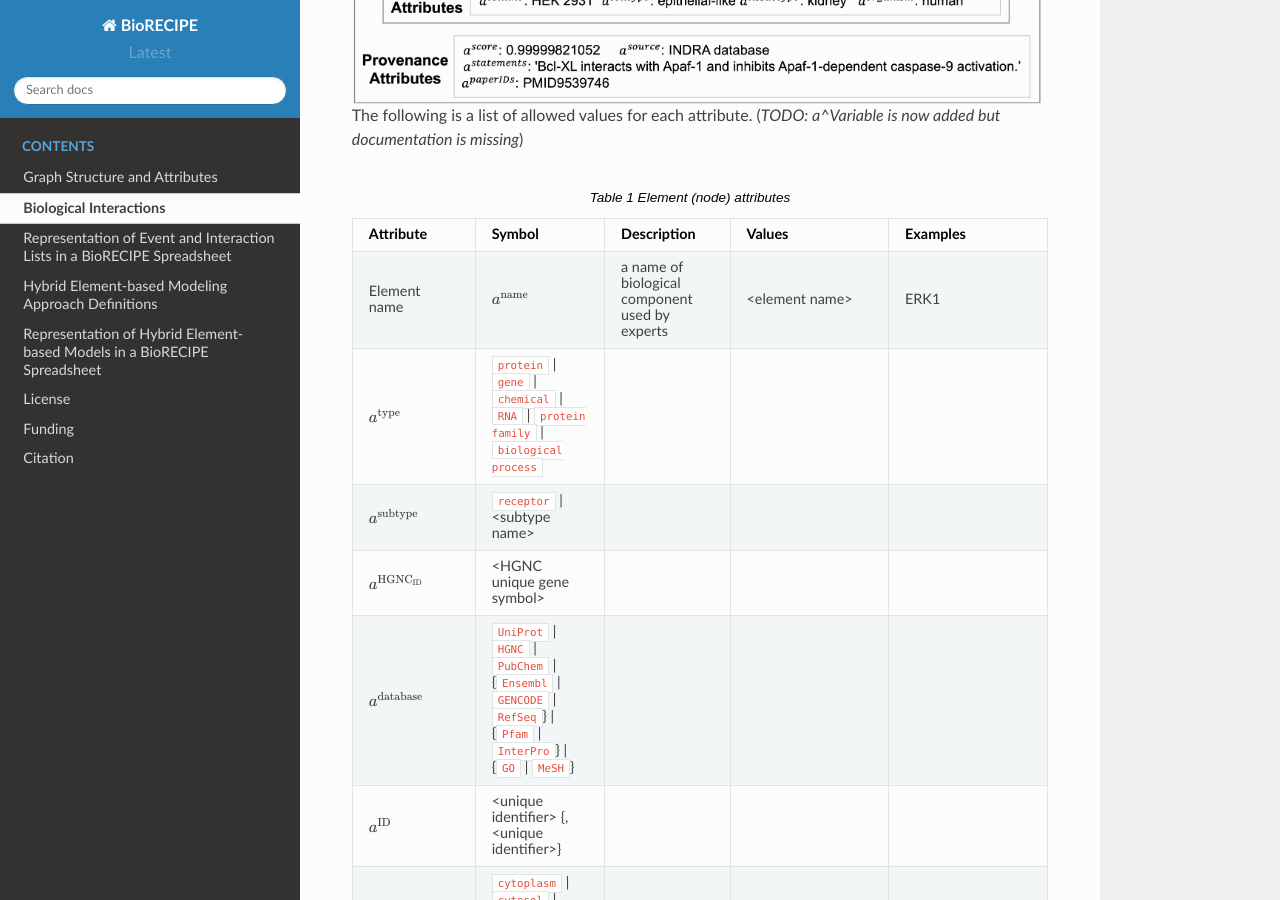
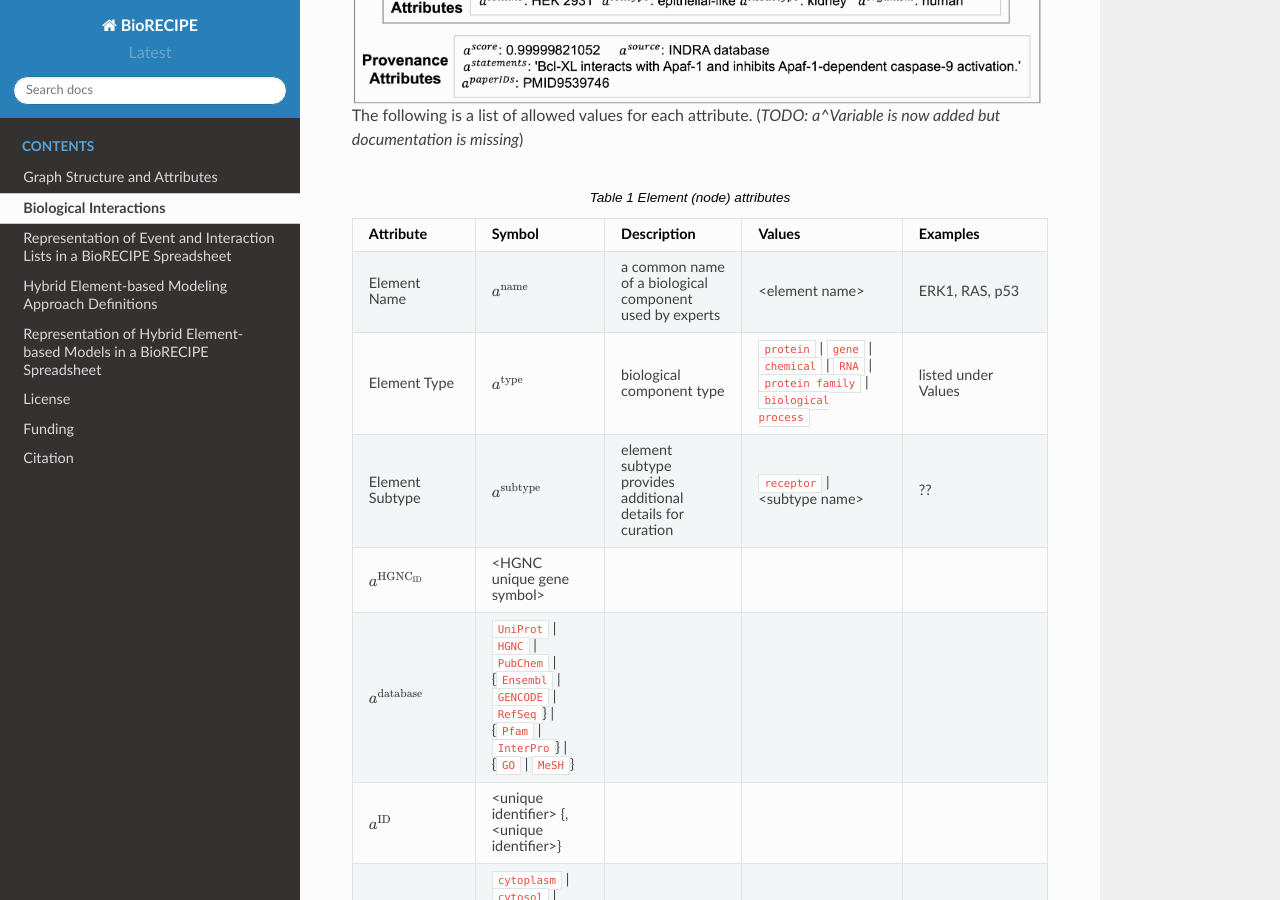
Before and after one commit to pitt-miskov-zivanov-lab/BioRECIPE, a Sphinx documentation site: the page built from docs/bio_interactions.rst, in a window 1280 px wide and 900 px high, scrolled down 736 px. Built offline with Sphinx 7.4.7 and the Read the Docs theme 2.0.0, drawn with Linux system fonts in a browser that asks for light colours.

Commit message:
Update bio_interactions.rst

```diff
--- a/docs/bio_interactions.rst
+++ b/docs/bio_interactions.rst
@@ -24,11 +24,11 @@ The following is a list of allowed values for each attribute. (*TODO: a^Variable
 
 .. csv-table:: Element (node) attributes
     :header: Attribute, Symbol, Description, Values, Examples
-    :widths: 10, 10, 20, 30, 30
+    :widths: 7, 5, 25, 33, 30
 
-    Element name, ":math:`a^{\mathrm{name}}`", a name of biological component used by experts, <element name>, ERK1
-    ":math:`a^{\mathrm{type}}`", ``protein`` | ``gene`` | ``chemical`` | ``RNA`` | ``protein family`` | ``biological process``
-    ":math:`a^{\mathrm{subtype}}`", ``receptor`` | <subtype name>
+    Element Name, ":math:`a^{\mathrm{name}}`", a common name of a biological component used by experts, <element name>, "ERK1, RAS, p53"
+    Element Type, ":math:`a^{\mathrm{type}}`", biological component type, ``protein`` | ``gene`` | ``chemical`` | ``RNA`` | ``protein family`` | ``biological process``, listed under Values
+    Element Subtype, ":math:`a^{\mathrm{subtype}}`", element subtype provides additional details for curation, ``receptor`` | <subtype name>, "??"
     ":math:`a^{\mathrm{HGNC_ID}}`", <HGNC unique gene symbol>
     ":math:`a^{\mathrm{database}}`", ``UniProt`` | ``HGNC`` | ``PubChem`` | {``Ensembl`` | ``GENCODE`` | ``RefSeq``} | {``Pfam`` | ``InterPro``} | {``GO`` | ``MeSH``}
     ":math:`a^{\mathrm{ID}}`", "<unique identifier> {, <unique identifier>}"
```
